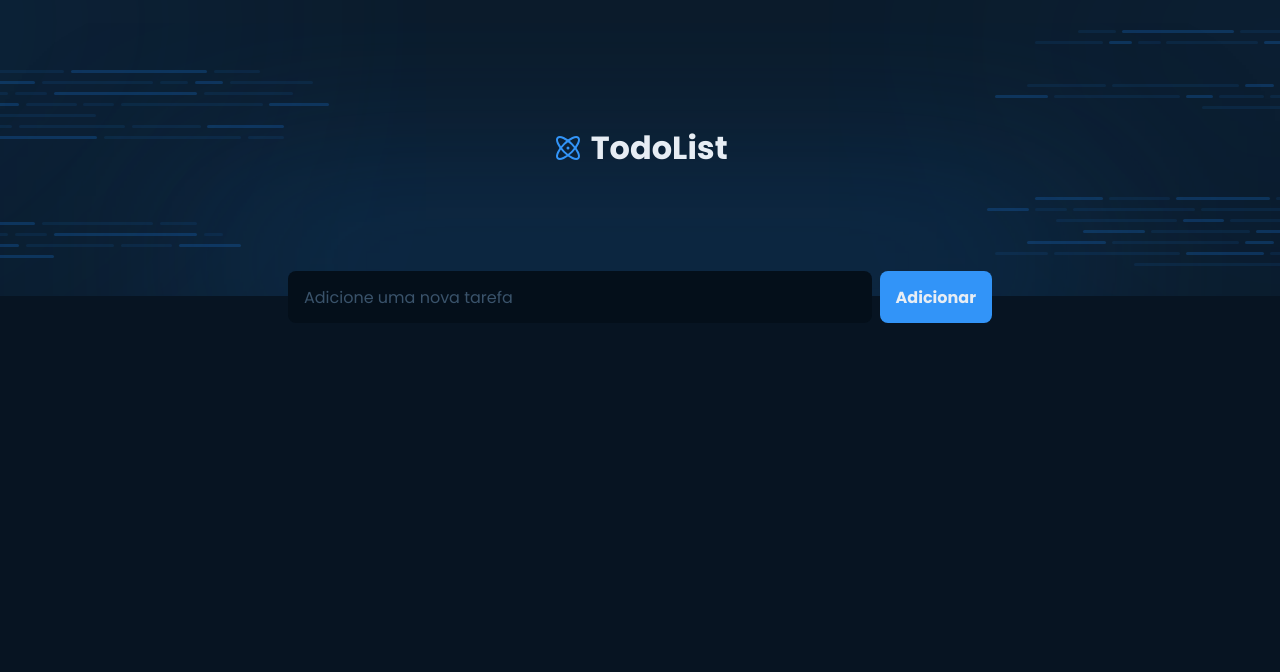
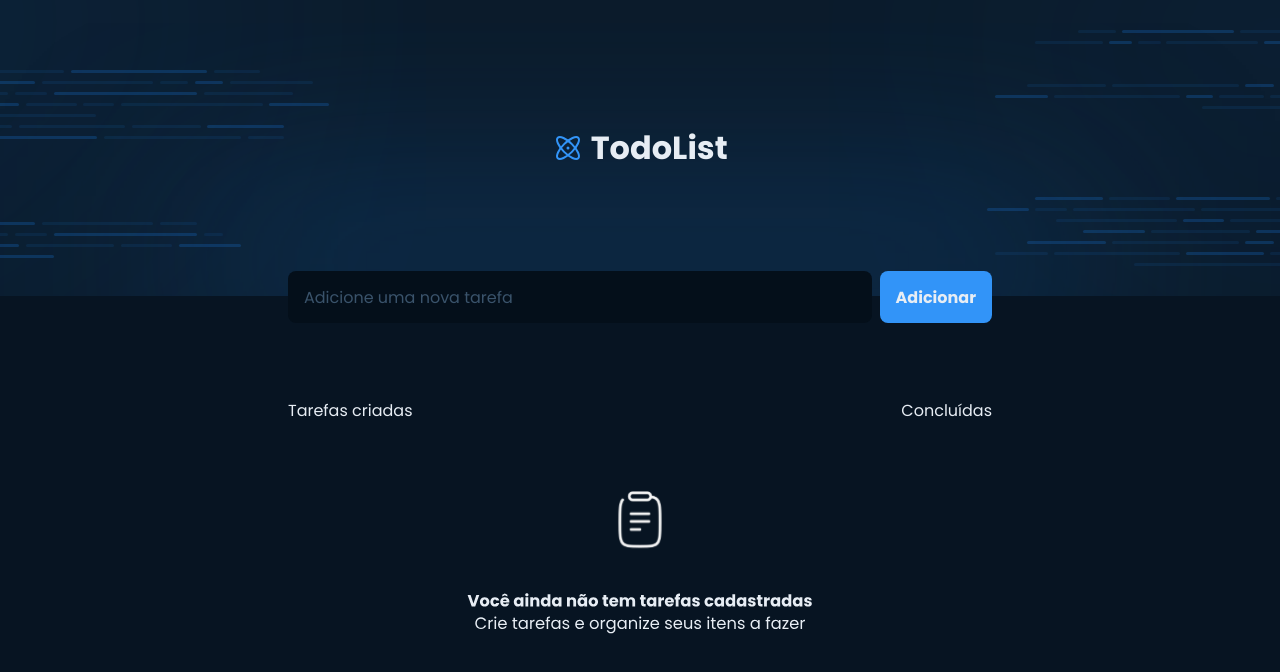
Before and after one commit to CaiquePrado/Todo, a React (Vite) app: page / in a window 1280 px wide. Shown: the top 672 px of the page. Built offline with nearby package versions, Linux system fonts and the light colour scheme.

Commit message:
style: empty tasks and score

```diff
--- a/src/App.tsx
+++ b/src/App.tsx
@@ -1,5 +1,7 @@
 import { ThemeProvider } from "styled-components";
 import { Header } from "./components/Header";
+import { Scores } from "./components/Scores";
+import { Tasks } from "./components/Tasks";
 import { GlobalStyle } from "./styles/global";
 import { defaultTheme } from "./styles/themes/default";
 
@@ -7,6 +9,8 @@ export function App() {
   return (
     <ThemeProvider theme={defaultTheme}>
       <Header />
+      <Scores />
+      <Tasks />
       <GlobalStyle />
     </ThemeProvider>
   );
--- /dev/null
+++ b/src/components/Scores/index.tsx
@@ -0,0 +1,10 @@
+import { ScoreContainer } from "./styles";
+
+export const Scores = () => {
+  return (
+    <ScoreContainer>
+      <p>Tarefas criadas</p>
+      <p>Concluídas</p>
+    </ScoreContainer>
+  );
+};
--- /dev/null
+++ b/src/components/Scores/styles.ts
@@ -0,0 +1,13 @@
+import styled from "styled-components";
+
+export const ScoreContainer = styled.div`
+  margin: 0 auto;
+  padding: 0 1rem;
+  max-width: 46rem;
+  width: 100%;
+  display: flex;
+  margin-top: 6.375rem;
+  align-items: center;
+  justify-content: space-between;
+  z-index: 99;
+`;
--- /dev/null
+++ b/src/components/Tasks/index.tsx
@@ -0,0 +1,10 @@
+import { TasksContainer } from "./styles";
+import Vazio from "../../assets/Vazio.svg";
+
+export const Tasks = () => {
+  return (
+    <TasksContainer>
+      <img src={Vazio} alt="/" />
+    </TasksContainer>
+  );
+};
--- /dev/null
+++ b/src/components/Tasks/styles.ts
@@ -0,0 +1,17 @@
+import styled from "styled-components";
+
+export const TasksContainer = styled.main`
+  margin: 0 auto;
+  padding: 0 1rem;
+  max-width: 46rem;
+  width: 100%;
+  display: flex;
+  align-items: center;
+  justify-content: center;
+
+  img {
+    width: 100%;
+    object-fit: cover;
+    margin-top: 4.25rem;
+  }
+`;
```
Also changed, not shown: src/assets/Vazio.svg (added).
